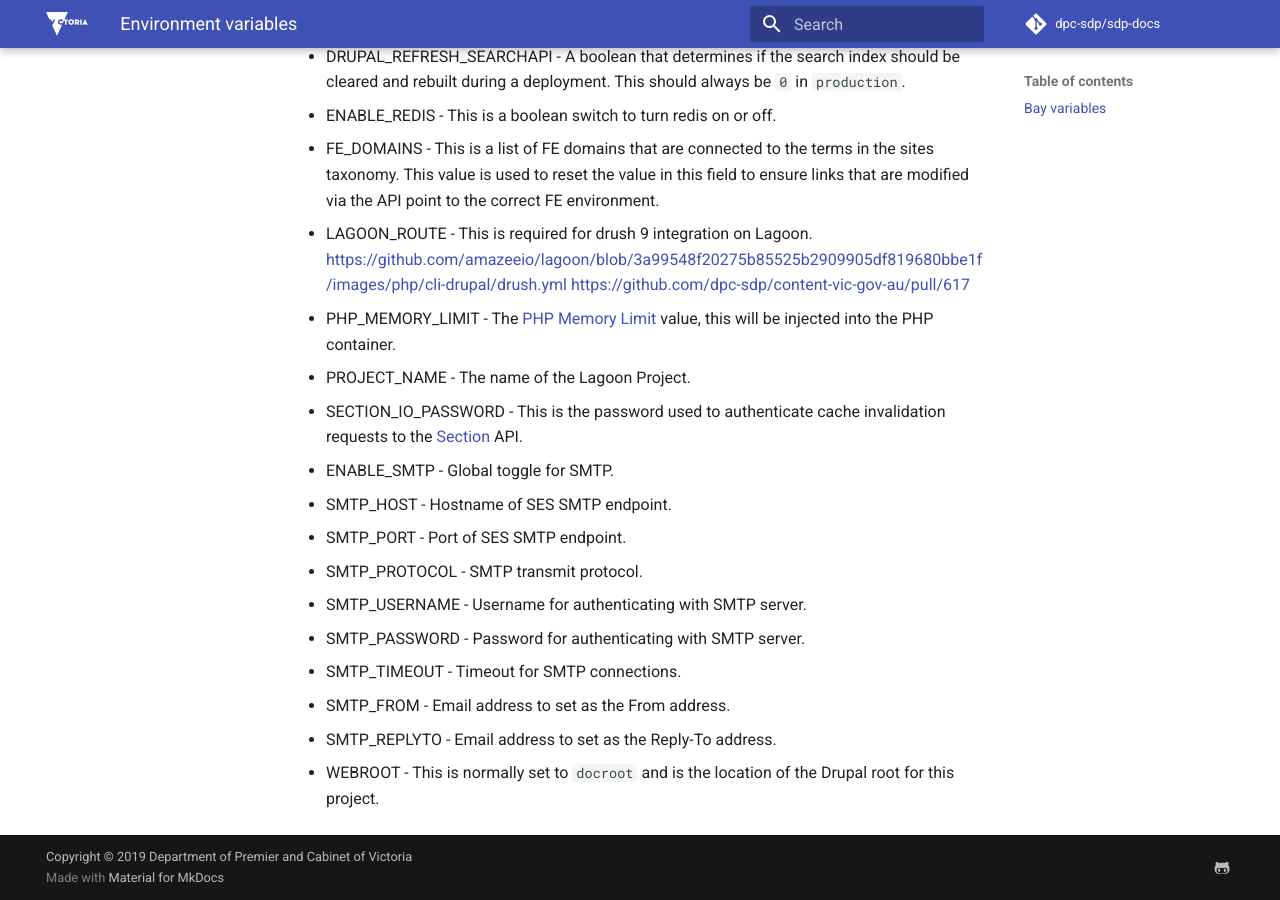
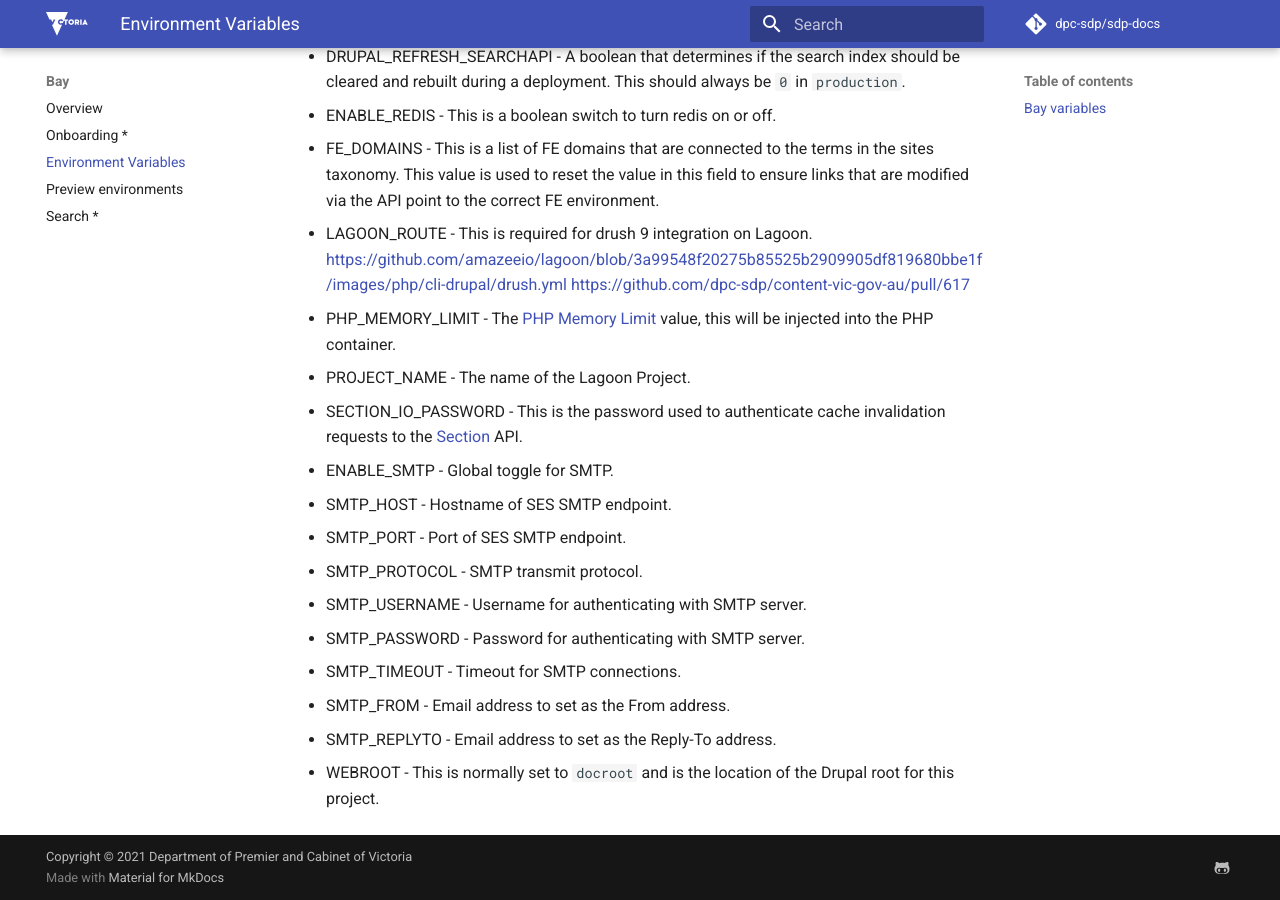
Before and after one commit to dpc-sdp/sdp-docs, an MkDocs documentation site: the page built from docs/bay/environment-variables.md, in a window 1280 px wide and 900 px high, scrolled down 2388 px. Built offline with MkDocs 1.6.1 and Material for MkDocs 9.7.7, drawn with Linux system fonts in a browser that asks for light colours; comment, search, counter and statistics services are not loaded.

```diff
--- a/docs/bay/environment-variables.md
+++ b/docs/bay/environment-variables.md
@@ -92,8 +92,8 @@ https://github.com/amazeeio/lagoon/blob/3a99548f20275b85525b2909905df819680bbe1f
 https://github.com/dpc-sdp/content-vic-gov-au/pull/617
 * PHP_MEMORY_LIMIT - The [PHP Memory Limit](https://www.php.net/manual/en/ini.core.php#ini.memory-limit) value, this will be injected into the PHP container.
 * PROJECT_NAME - The name of the Lagoon Project.
-* SECTION_IO_PASSWORD - This is the password used to authenticate cache
-invalidation requests to the [Section](Section.io) API.
+* SECTION_IO_PASSWORD - This is the password used to authenticate cache invalidation
+requests to the [Section](https://section.io) API.
 * ENABLE_SMTP - Global toggle for SMTP.
 * SMTP_HOST - Hostname of SES SMTP endpoint.
 * SMTP_PORT - Port of SES SMTP endpoint.
--- a/mkdocs.yml
+++ b/mkdocs.yml
@@ -25,7 +25,7 @@ repo_url: https://github.com/dpc-sdp/sdp-docs
 edit_uri: ""
 
 # Copyright
-copyright: 'Copyright &copy; 2019 Department of Premier and Cabinet of Victoria'
+copyright: 'Copyright &copy; 2021 Department of Premier and Cabinet of Victoria'
 
 # Configuration
 theme:
@@ -51,7 +51,7 @@ theme:
 ## Customization
 extra:
   social:
-    - type: github-alt
+    - icon: fontawesome/brands/github-alt
       link: https://github.com/dpc-sdp
 
 # Extensions
@@ -102,6 +102,7 @@ nav:
   - Bay:
     - Overview: bay/index.md
     - Onboarding *: bay/onboarding.md
+    - Environment Variables: bay/environment-variables.md
     - Preview environments: bay/preview-environments.md
     - Search *: bay/search.md
   - Tide:
```
